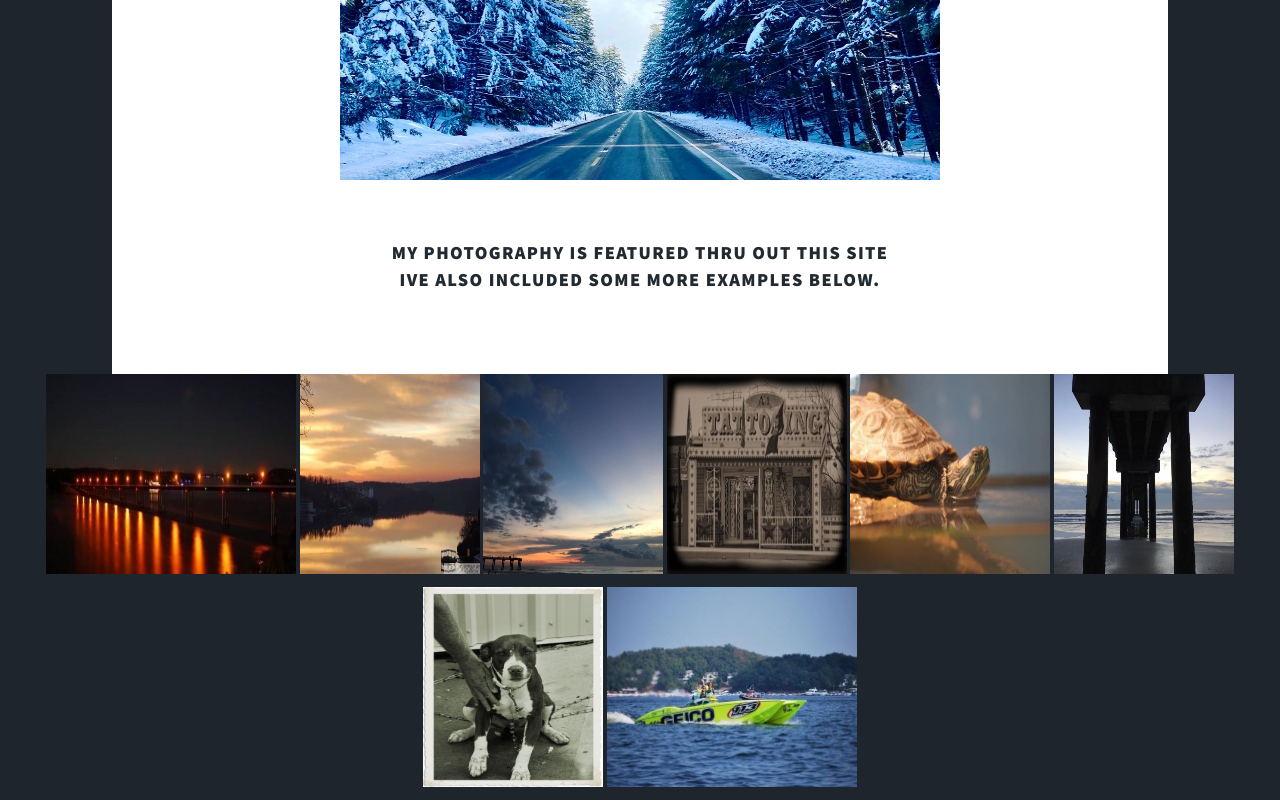
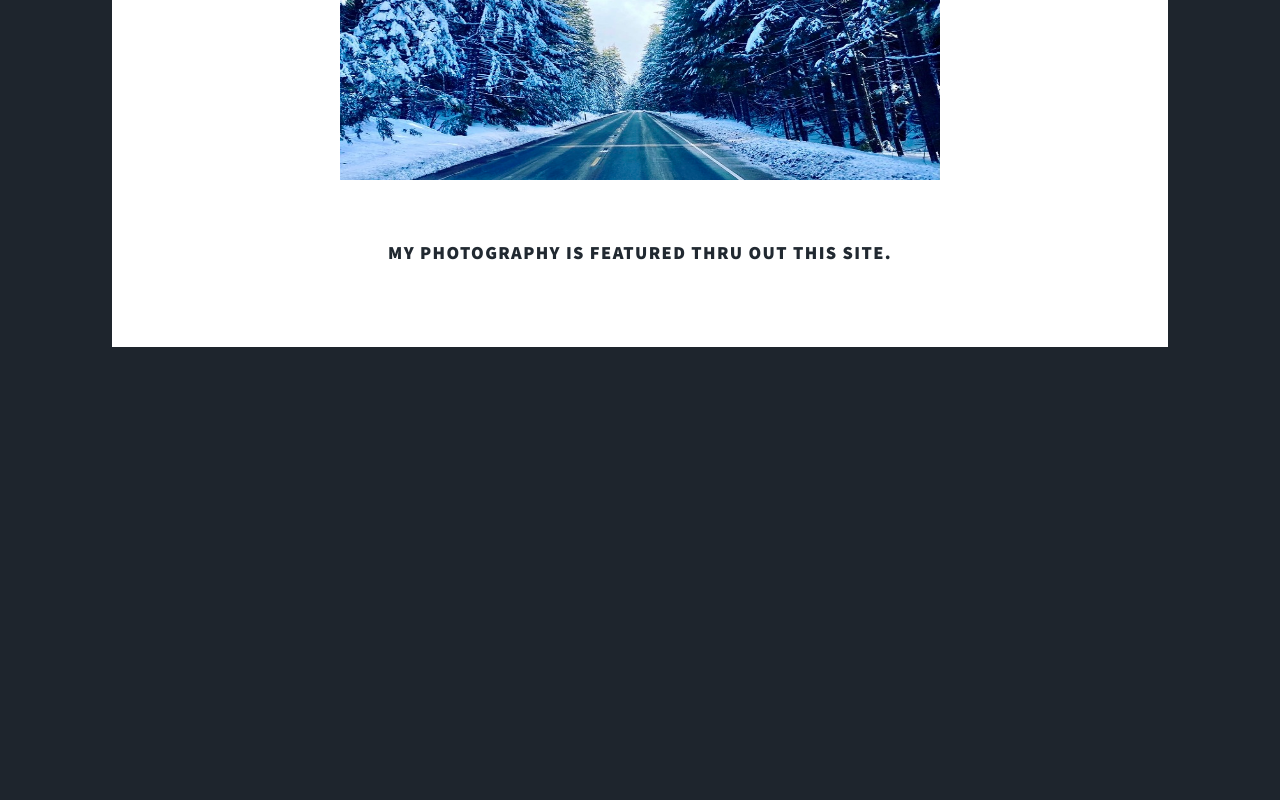
Before and after one commit to twistedtothecore/twistedtothecore.github.io, a plain HTML site: page aboutme.html in a window 1280 px wide. Shown: the part 1109-1909 px from the top of the page. After the commit the page ends 1456 px from the top, so only its background shows below. Drawn offline with Linux system fonts and the light colour scheme; files whose address does not match are found by name.

Commit message:
Add files via upload
adding additional features

```diff
--- a/aboutme.html
+++ b/aboutme.html
@@ -53,25 +53,9 @@
 								<div class="image main"><img src="Mountainroad.jpeg" alt="" style="width: 600px; height:400px"></div>
 								</center>
 								<center>
-								<h3> My photography is featured thru out this site<br>
-								Ive also included some more examples below.</h3>
+								<h3> My photography is featured thru out this site.</h3>
                                 </center>
 					</div>
-
-					 <div>
-                       <center>
-                         <img src="bridge.jpeg"style="width:250px; height:200px;">
-						 <img src="ozarksunset.jpeg"style="width:180px; height:200px;">
-						 <img src="coastelsunrise.jpeg"style="width:180px; height:200px;">
-						 <img src="tattooa1.jpeg"style="width:180px; height:200px;">
-						 <img src="turtle.jpeg"style="width:200px; height:200px;">
-						 <img src="Pier3.jpeg"style="width:180px; height:200px;">
-						 <img src="Puppy.jpeg"style="width:180px; height:200px;">
-						 <img src="geico.jpeg"style="width:250px; height:200px;">
-
-
-					   </center>
-					 </div>
 
 					<footer>
 
```
